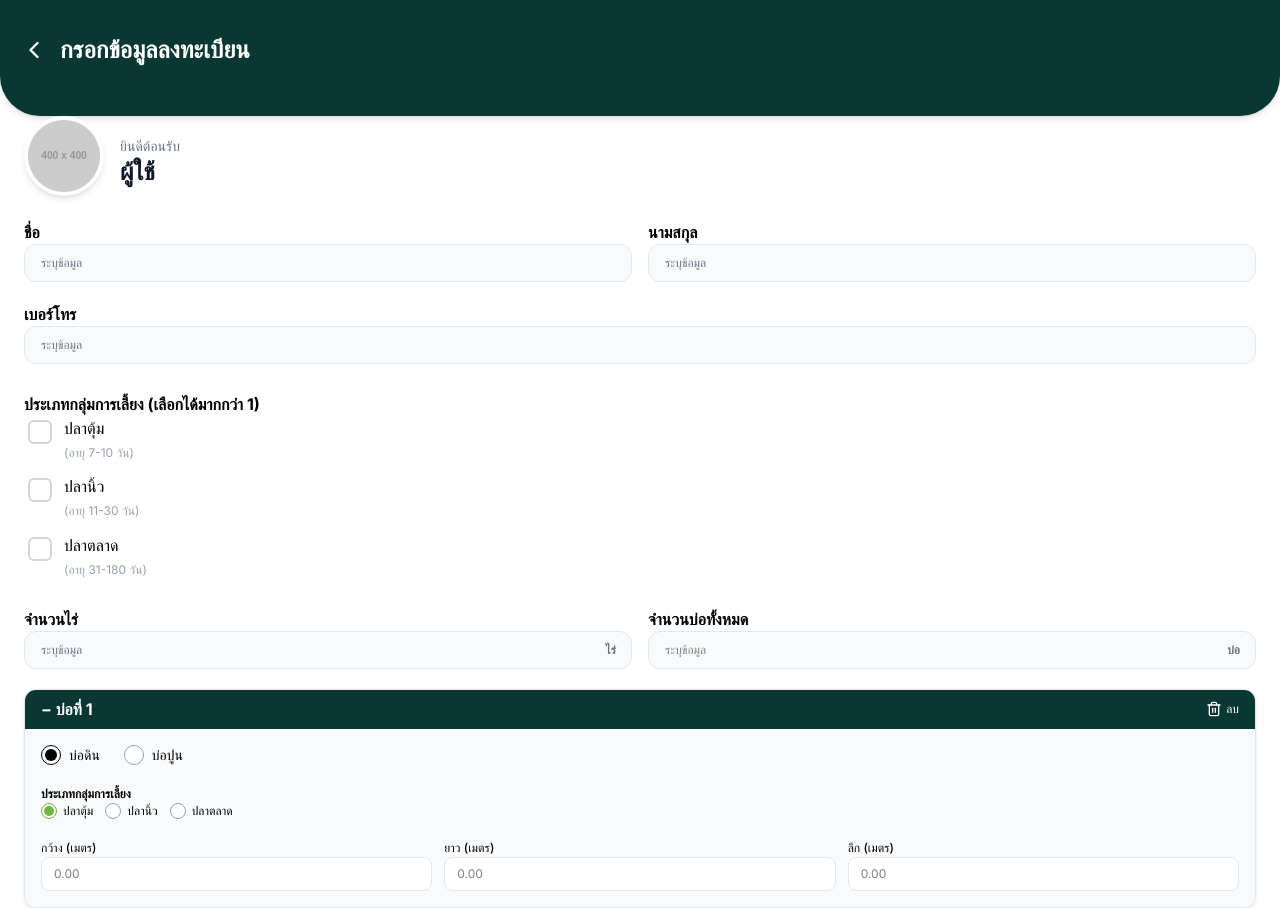
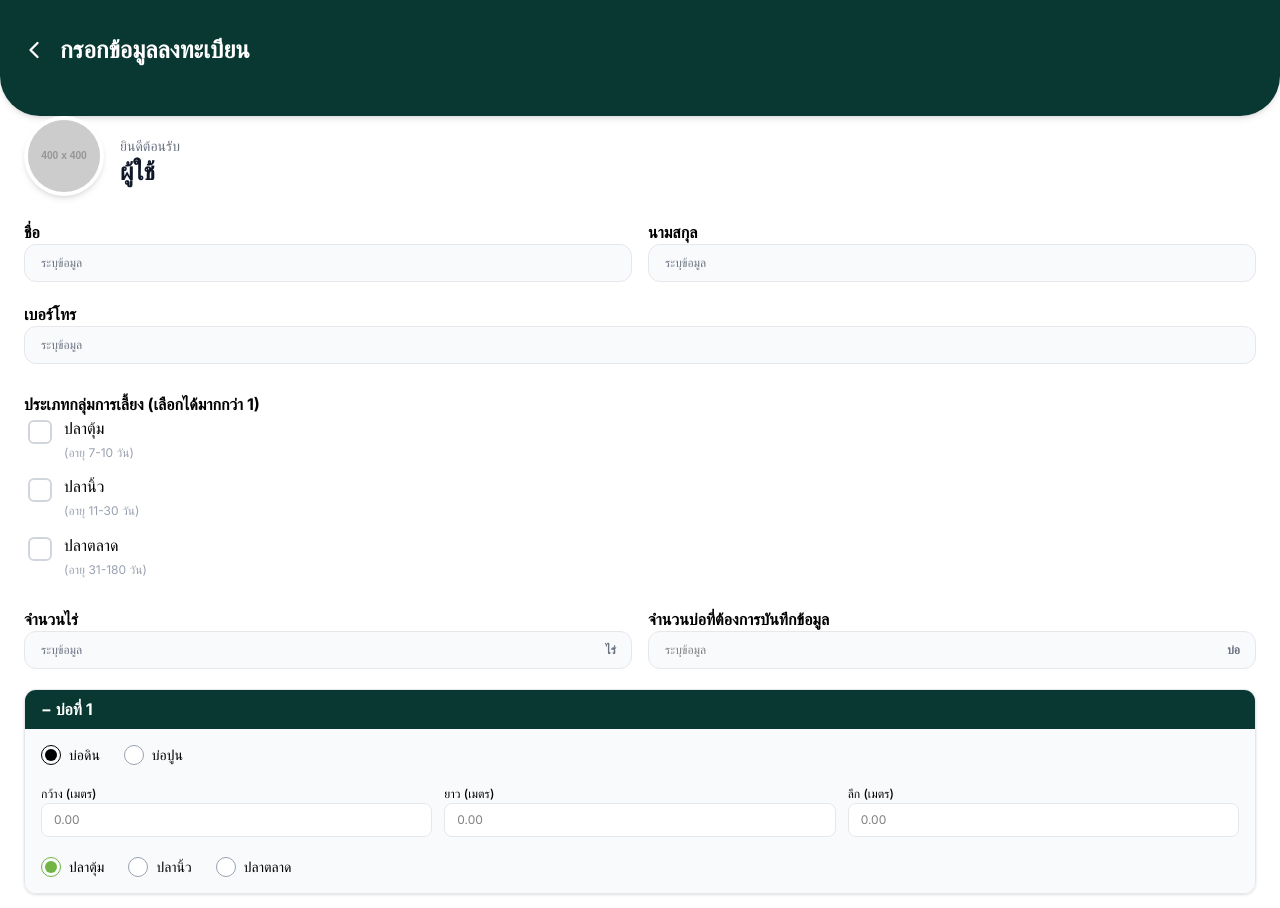
Before and after one commit to koard/DukeFarm-Frontend, a Next.js app: page /register-farmer in a window 1280 px wide. Shown: the top 908 px of the page. Built offline with nearby package versions, Linux system fonts and the light colour scheme.

Commit message:
feat: sync pond count with cards, hide delete when 1 pond, move farmType radios to bottom of card

```diff
--- a/src/app/profile/page.tsx
+++ b/src/app/profile/page.tsx
@@ -578,8 +578,8 @@ export default function ProfilePage() {
                     >
                       <div
                         className={`mt-0.5 w-6 h-6 rounded-md border-2 flex items-center justify-center transition-all duration-200 ${isSelected
-                            ? "bg-[#72B544] border-[#72B544]"
-                            : "border-gray-300 bg-white"
+                          ? "bg-[#72B544] border-[#72B544]"
+                          : "border-gray-300 bg-white"
                           }`}
                       >
                         {isSelected && <Check className="w-4 h-4 text-white" strokeWidth={3} />}
@@ -634,7 +634,7 @@ export default function ProfilePage() {
                   <div key={pond.id} className="rounded-xl overflow-hidden border border-gray-200 shadow-sm">
                     <div className="bg-[#093832] px-4 py-2 flex justify-between items-center text-white">
                       <span className="font-bold">− บ่อที่ {index + 1}</span>
-                      {isEditing && (
+                      {isEditing && ponds.length > 1 && (
                         <button
                           type="button"
                           onClick={() => handleClickRemovePond(pond.id)}
@@ -675,20 +675,6 @@ export default function ProfilePage() {
                         </label>
                       </div>
 
-                      <div className="space-y-1.5">
-                        <label className="text-xs text-black font-bold">ประเภทกลุ่มการเลี้ยง</label>
-                        <div className="flex gap-3">
-                          {([['SMALL', 'ปลาตุ้ม'], ['LARGE', 'ปลานิ้ว'], ['MARKET', 'ปลาตลาด']] as const).map(([val, lbl]) => (
-                            <label key={val} className={`flex items-center gap-1.5 ${isEditing ? 'cursor-pointer' : 'cursor-default opacity-60'}`}>
-                              <div className={`w-4 h-4 rounded-full border flex items-center justify-center ${pond.farmType === val ? 'border-[#72B544]' : 'border-gray-400 bg-white'}`}>
-                                {pond.farmType === val && <div className="w-2.5 h-2.5 bg-[#72B544] rounded-full" />}
-                              </div>
-                              <input type="radio" className="hidden" disabled={!isEditing} checked={pond.farmType === val} onChange={() => handlePondChange(pond.id, 'farmType', val)} />
-                              <span className="text-xs text-black">{lbl}</span>
-                            </label>
-                          ))}
-                        </div>
-                      </div>
 
                       <div className="grid grid-cols-3 gap-3">
                         <div className="space-y-1">
@@ -731,6 +717,18 @@ export default function ProfilePage() {
                           ปริมาตร = {volume.m3.toLocaleString()} ลูกบาศก์เมตร หรือ {volume.liters.toLocaleString()} ลิตร
                         </p>
                       )}
+
+                      <div className="flex gap-6 pt-1">
+                        {([['SMALL', 'ปลาตุ้ม'], ['LARGE', 'ปลานิ้ว'], ['MARKET', 'ปลาตลาด']] as const).map(([val, lbl]) => (
+                          <label key={val} className={`flex items-center gap-2 ${isEditing ? 'cursor-pointer' : 'cursor-default opacity-60'}`}>
+                            <div className={`w-5 h-5 rounded-full border flex items-center justify-center ${pond.farmType === val ? 'border-[#72B544]' : 'border-gray-400 bg-white'}`}>
+                              {pond.farmType === val && <div className="w-3 h-3 bg-[#72B544] rounded-full" />}
+                            </div>
+                            <input type="radio" className="hidden" disabled={!isEditing} checked={pond.farmType === val} onChange={() => handlePondChange(pond.id, 'farmType', val)} />
+                            <span className="text-sm text-black">{lbl}</span>
+                          </label>
+                        ))}
+                      </div>
                     </div>
                   </div>
                 );
--- a/src/app/register-farmer/page.tsx
+++ b/src/app/register-farmer/page.tsx
@@ -229,6 +229,7 @@ export default function RegisterFarmerPage() {
 
   const handleAddPond = () => {
     setPonds(prev => [...prev, { id: Date.now(), type: 'EARTHEN', farmType: 'SMALL', width: '', length: '', depth: '' }]);
+    setFormData(prev => ({ ...prev, totalPondCount: String(ponds.length + 1) }));
   };
 
   const handleClickRemovePond = (id: number) => {
@@ -238,7 +239,9 @@ export default function RegisterFarmerPage() {
 
   const confirmRemovePond = () => {
     if (deleteModalId !== null) {
-      setPonds(prev => prev.filter(p => p.id !== deleteModalId));
+      const newPonds = ponds.filter(p => p.id !== deleteModalId);
+      setPonds(newPonds);
+      setFormData(prev => ({ ...prev, totalPondCount: String(newPonds.length) }));
       setDeleteModalId(null);
     }
   };
@@ -543,14 +546,34 @@ export default function RegisterFarmerPage() {
                 </div>
               </div>
               <div className="space-y-1.5">
-                <label className="text-base font-bold text-black">จำนวนบ่อทั้งหมด</label>
+                <label className="text-base font-bold text-black">จำนวนบ่อที่ต้องการบันทึกข้อมูล</label>
                 <div className="relative">
                   <input
                     type="number"
                     name="totalPondCount"
                     value={formData.totalPondCount}
-                    onChange={handleChange}
+                    onChange={(e) => {
+                      const val = e.target.value;
+                      setFormData(prev => ({ ...prev, totalPondCount: val }));
+                      const count = parseInt(val, 10);
+                      if (!isNaN(count) && count >= 1 && count <= 20) {
+                        setPonds(prev => {
+                          if (count > prev.length) {
+                            const newPonds = [...prev];
+                            for (let i = prev.length; i < count; i++) {
+                              newPonds.push({ id: Date.now() + i, type: 'EARTHEN', farmType: 'SMALL', width: '', length: '', depth: '' });
+                            }
+                            return newPonds;
+                          } else if (count < prev.length) {
+                            return prev.slice(0, count);
+                          }
+                          return prev;
+                        });
+                      }
+                    }}
                     placeholder="ระบุข้อมูล"
+                    min="1"
+                    max="20"
                     className="w-full pr-14 px-4 py-2.5 bg-gray-50 border border-gray-200 rounded-xl focus:outline-none focus:ring-2 focus:ring-[#0F3B35] text-black text-xs"
                   />
                   <span className="absolute inset-y-0 right-4 flex items-center text-xs font-semibold text-gray-500">บ่อ</span>
@@ -566,6 +589,7 @@ export default function RegisterFarmerPage() {
                   <div key={pond.id} className="rounded-xl overflow-hidden border border-gray-200 shadow-sm">
                     <div className="bg-[#093832] px-4 py-2 flex justify-between items-center text-white">
                       <span className="font-bold">− บ่อที่ {index + 1}</span>
+                      {ponds.length > 1 && (
                         <button
                           type="button"
                           onClick={() => handleClickRemovePond(pond.id)}
@@ -573,6 +597,7 @@ export default function RegisterFarmerPage() {
                         >
                           <Trash2 className="w-4 h-4" /> ลบ
                         </button>
+                      )}
                     </div>
 
                     <div className="p-4 bg-gray-50 space-y-4">
@@ -603,20 +628,6 @@ export default function RegisterFarmerPage() {
                         </label>
                       </div>
 
-                      <div className="space-y-1.5">
-                        <label className="text-xs text-black font-bold">ประเภทกลุ่มการเลี้ยง</label>
-                        <div className="flex gap-3">
-                          {([['SMALL', 'ปลาตุ้ม'], ['LARGE', 'ปลานิ้ว'], ['MARKET', 'ปลาตลาด']] as const).map(([val, lbl]) => (
-                            <label key={val} className="flex items-center gap-1.5 cursor-pointer">
-                              <div className={`w-4 h-4 rounded-full border flex items-center justify-center ${pond.farmType === val ? 'border-[#72B544]' : 'border-gray-400 bg-white'}`}>
-                                {pond.farmType === val && <div className="w-2.5 h-2.5 bg-[#72B544] rounded-full" />}
-                              </div>
-                              <input type="radio" className="hidden" checked={pond.farmType === val} onChange={() => handlePondChange(pond.id, 'farmType', val)} />
-                              <span className="text-xs text-black">{lbl}</span>
-                            </label>
-                          ))}
-                        </div>
-                      </div>
 
                       <div className="grid grid-cols-3 gap-3">
                         <div className="space-y-1">
@@ -656,6 +667,18 @@ export default function RegisterFarmerPage() {
                           ปริมาตร = {volume.m3.toLocaleString()} ลูกบาศก์เมตร หรือ {volume.liters.toLocaleString()} ลิตร
                         </p>
                       )}
+
+                      <div className="flex gap-6 pt-1">
+                        {([['SMALL', 'ปลาตุ้ม'], ['LARGE', 'ปลานิ้ว'], ['MARKET', 'ปลาตลาด']] as const).map(([val, lbl]) => (
+                          <label key={val} className="flex items-center gap-2 cursor-pointer">
+                            <div className={`w-5 h-5 rounded-full border flex items-center justify-center ${pond.farmType === val ? 'border-[#72B544]' : 'border-gray-400 bg-white'}`}>
+                              {pond.farmType === val && <div className="w-3 h-3 bg-[#72B544] rounded-full" />}
+                            </div>
+                            <input type="radio" className="hidden" checked={pond.farmType === val} onChange={() => handlePondChange(pond.id, 'farmType', val)} />
+                            <span className="text-sm text-black">{lbl}</span>
+                          </label>
+                        ))}
+                      </div>
                     </div>
                   </div>
                 );
```
Lines whose indentation alone changed are shown as unchanged.
